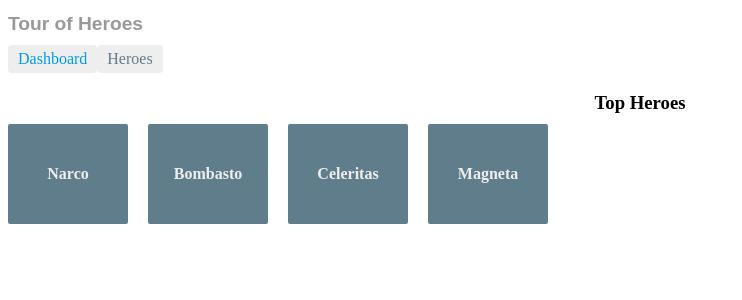
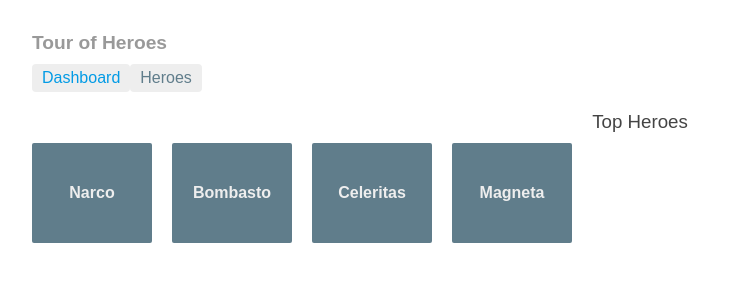
Before and after one commit to android-rain/app-angular-tutorial, an Angular app: page /dashboard in a window 1280 px wide. Shown: the top 300 px of the page, without its empty margins (0-742 px from the left). Built offline with nearby package versions, Linux system fonts and the light colour scheme.

Commit message:
design global styles

```diff
--- a/src/index.html
+++ b/src/index.html
@@ -2,11 +2,11 @@
 <html lang="en">
 <head>
   <meta charset="utf-8">
-  <title>MyApp</title>
+  <title>MyAngular2App</title>
   <base href="/">
-
   <meta name="viewport" content="width=device-width, initial-scale=1">
   <link rel="icon" type="image/x-icon" href="favicon.ico">
+  <link rel="stylesheet" href="styles.css">
 </head>
 <body>
   <my-app></my-app>
--- a/src/styles.css
+++ b/src/styles.css
@@ -1 +1,23 @@
 /* You can add global styles to this file, and also import other style files */
+/* Master Styles */
+h1 {
+  color: #369;
+  font-family: Arial, Helvetica, sans-serif;
+  font-size: 250%;
+}
+h2, h3 {
+  color: #444;
+  font-family: Arial, Helvetica, sans-serif;
+  font-weight: lighter;
+}
+body {
+  margin: 2em;
+}
+body, input[text], button {
+  color: #888;
+  font-family: Cambria, Georgia;
+}
+/* everywhere else */
+* {
+  font-family: Arial, Helvetica, sans-serif;
+}
```
